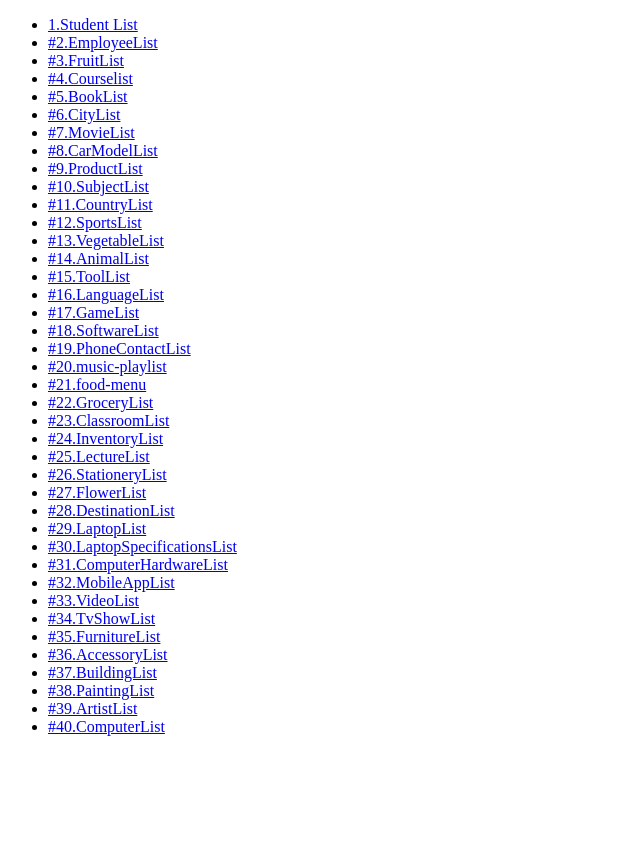
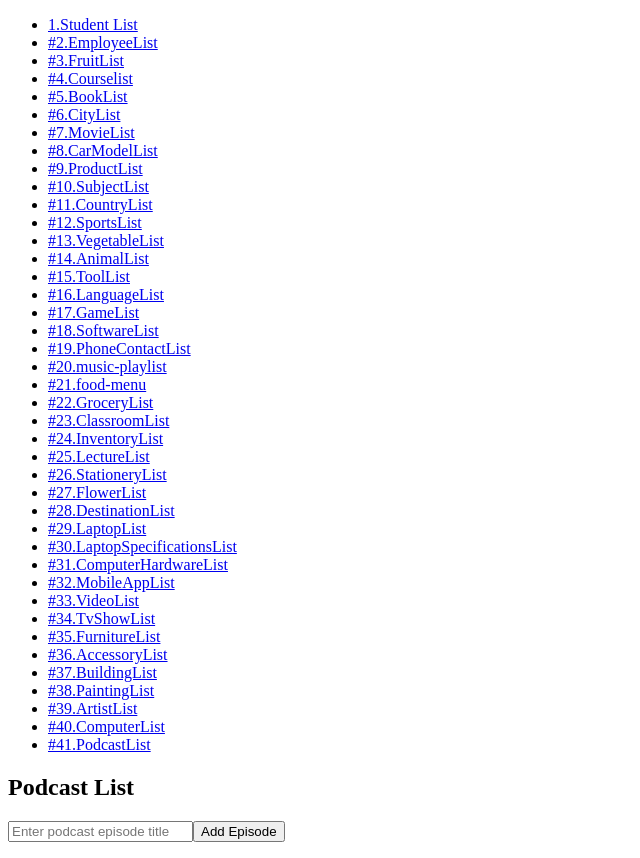
Before and after one commit to ChristineMaitom/AngularDataStructures, an Angular app: page /podcast-list in a window 1280 px wide. Before the commit this address led to /. Shown: the whole page, without its empty margins (0-640 px from the left). Before the commit the page ends 800 px from the top, so only its background shows below. Built offline with nearby package versions, Linux system fonts and the light colour scheme.

Commit message:
#41 Podcast List

```diff
--- a/src/app/app.component.html
+++ b/src/app/app.component.html
@@ -40,6 +40,7 @@
     <li><a routerLink="painting-list">#38.PaintingList</a></li>
     <li><a routerLink="artist-list">#39.ArtistList</a></li>
     <li><a routerLink="composer-list">#40.ComputerList</a></li>
+    <li><a routerLink="podcast-list">#41.PodcastList</a></li>
 
 
   </ul>
--- a/src/app/app.module.ts
+++ b/src/app/app.module.ts
@@ -45,6 +45,7 @@ import {BuildingListComponent} from "./components/building-list/building-list.co
 import {PaintingListComponent} from "./components/painting-list/painting-list.component";
 import {ArtistListComponent} from "./components/artist-list/artist-list.component";
 import {ComposerListComponent} from "./components/composer-list/composer-list.component";
+import {PodcastListComponent} from "./components/podcast-list/podcast-list.component";
 
 
 const routes: Routes = [
@@ -89,6 +90,7 @@ const routes: Routes = [
   {path: 'painting-list', component:PaintingListComponent},
   {path: 'artist-list', component:ArtistListComponent},
   {path: 'composer-list', component:ComposerListComponent},
+  {path: 'podcast-list', component:PodcastListComponent},
 
 
 ]
@@ -144,6 +146,7 @@ const routes: Routes = [
     PaintingListComponent,
     ArtistListComponent,
     ComposerListComponent,
+    PodcastListComponent,
 
 
   ],
--- /dev/null
+++ b/src/app/components/podcast-list/podcast-list.component.html
@@ -0,0 +1,15 @@
+<div class="podcast-list">
+  <h2>Podcast List</h2>
+
+  <input
+    type="text"
+    [(ngModel)]="episodeTitle"
+    placeholder="Enter podcast episode title"
+    (keydown.enter)="addEpisode()"
+  />
+  <button (click)="addEpisode()">Add Episode</button>
+
+  <ul>
+    <li *ngFor="let episode of episodes">{{ episode }}</li>
+  </ul>
+</div>
--- /dev/null
+++ b/src/app/components/podcast-list/podcast-list.component.ts
@@ -0,0 +1,18 @@
+import { Component } from '@angular/core';
+
+@Component({
+  selector: 'app-podcast-list',
+  templateUrl: './podcast-list.component.html',
+  styleUrl: './podcast-list.component.css'
+})
+export class PodcastListComponent {
+  episodeTitle: string = '';
+  episodes: string[] = [];
+
+  addEpisode() {
+    if (this.episodeTitle.trim()) {
+      this.episodes.push(this.episodeTitle.trim());
+      this.episodeTitle = ''; // Clear input after adding
+    }
+  }
+}
```
Also changed, not shown: src/app/components/podcast-list/podcast-list.component.css (added), 1 other file (tests, documents, lock files or other folders).
